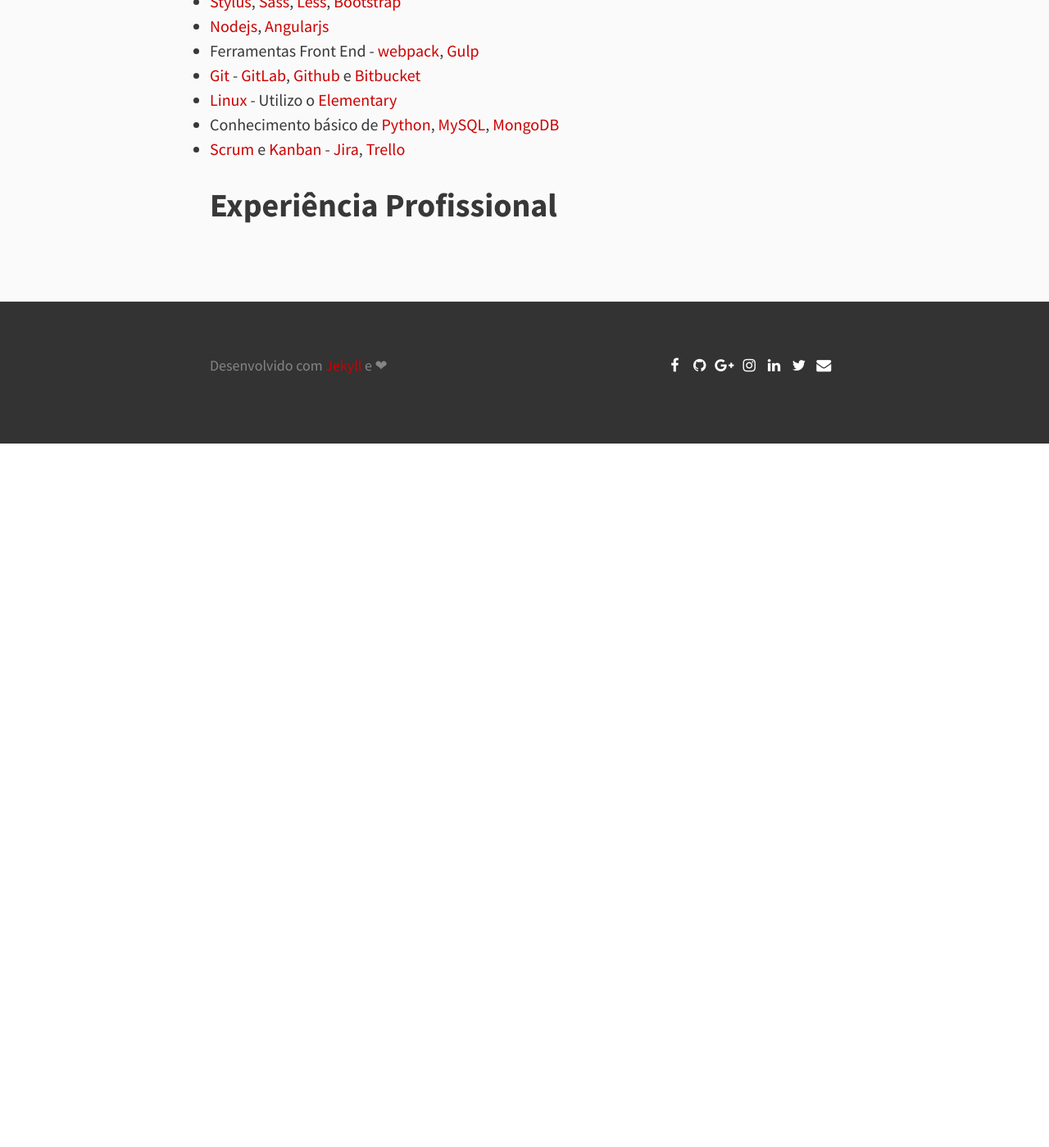
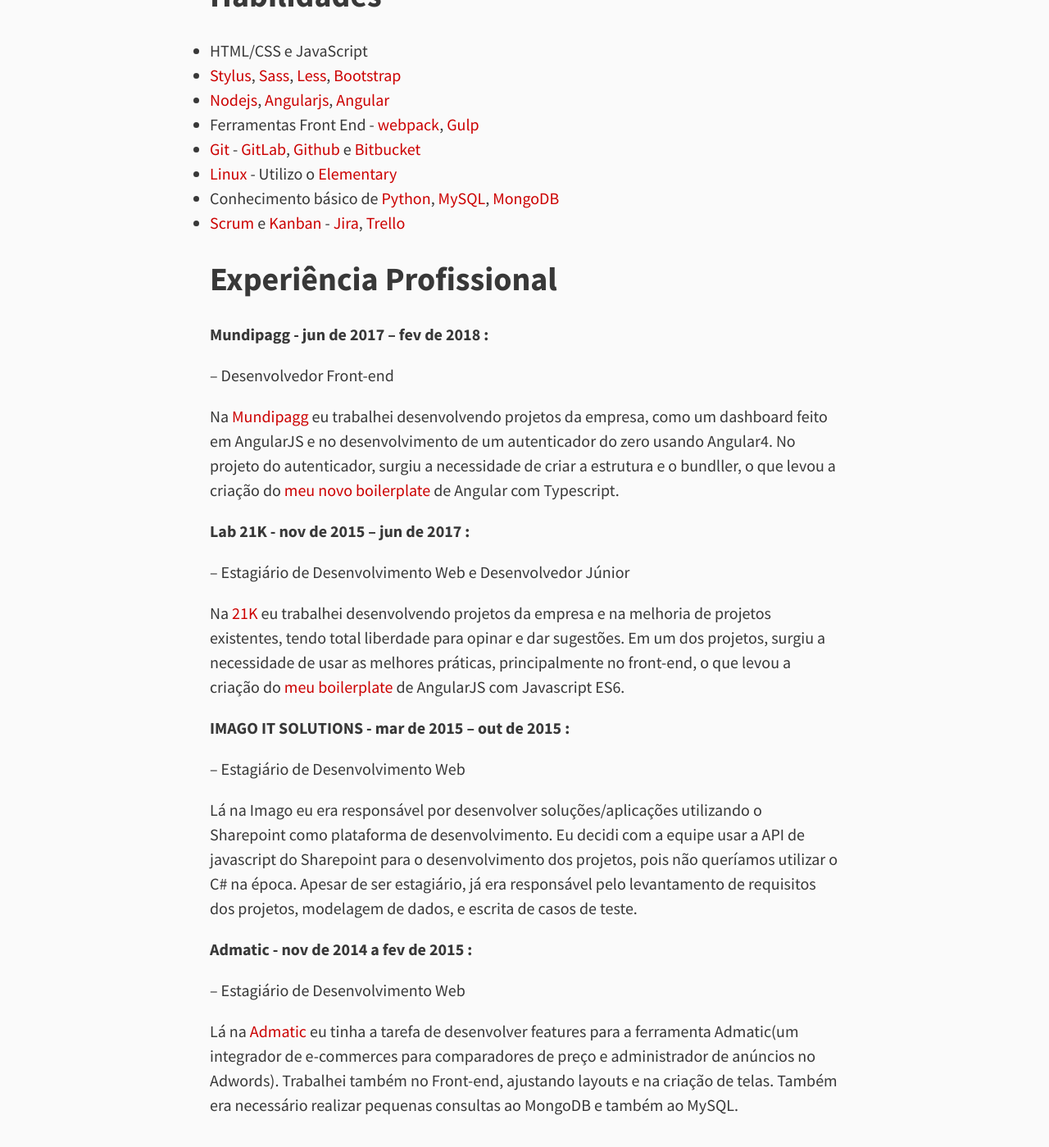
Before and after one commit to fabiomirandaa/fabiomirandaa.github.io, a Jekyll site: the page built from resume.md, in a window 1280 px wide and 1400 px high, scrolled down 1181 px. Shown: the whole window at 82% size. Built offline with Jekyll 4.4.1, drawn with Linux system fonts in a browser that asks for light colours; nearby versions of some CDN libraries; before the commit the page ends 1727 px from its top, so only the background shows below that; some of the changed text lies outside the part shown.

Commit message:
feat: Finalize RESUME

```diff
--- a/resume.md
+++ b/resume.md
@@ -16,13 +16,15 @@
 
 Desenvolvedor de Software atualmente focado em Front-End e com prazer pelo Back-End. Gosto de programar com as melhores práticas, mantendo assim o código em um bom nível.
 
-Tenho Conhecimento no ambiente JavaScript (AngularJS, automação com ferramentas como Gulp, webpack 1 e 2, NPM, Yarn e conhecimento com NodeJS, Express entre outros), HTML (também template engines), CSS (Sass, Stylus), noções de SEO, e outras.
+Tenho Conhecimento no ambiente JavaScript (AngularJS, Angular,  automação com ferramentas como Gulp, webpack 1 e 2, NPM, Yarn e conhecimento com NodeJS, Express entre outros), HTML (também template engines), CSS (Sass, Stylus), noções de SEO, e outras.
 
 [Mais sobre mim](https://fabiomiranda.me/about/)
 
 ## Alguns projetos:
 
-- [Boilerplate de Angular 1.x(ES6) com Webpack 2](https://github.com/fabiomirandaa/boilerplate-angular-es2015)
+- [Boilerplate de Angularjs(ES6) com Webpack 2](https://github.com/fabiomirandaa/boilerplate-angular-es2015)
+- [Boilerplate de Angular 4+ com Webpack(Sem Angular CLI)](https://github.com/fabiomirandaa/Angular4-boilerplate-webpack2)
+- [My Books- Aplicação de exemplo em Angular)](https://github.com/fabiomirandaa/my-books)
 - [Meu blog](https://github.com/fabiomirandaa/fabiomirandaa.github.io)
 - [Meus arquivos de instalação do ambiente de trabalho](https://github.com/fabiomirandaa/my-helpers)
 
@@ -30,7 +32,7 @@
 
 * HTML/CSS e JavaScript
 * [Stylus](https://learnboost.github.io/stylus/), [Sass](http://sass-lang.com/), [Less](http://lesscss.org/), [Bootstrap](http://getbootstrap.com/)
-* [Nodejs](https://nodejs.org/en/), [Angularjs](https://angularjs.org/)
+* [Nodejs](https://nodejs.org/en/), [Angularjs](https://angularjs.org/), [Angular](https://angular.io/)
 * Ferramentas Front End - [webpack](https://webpack.github.io/), [Gulp](http://gulpjs.com/)
 * [Git](https://git-scm.com/) - [GitLab](https://about.gitlab.com/), [Github](https://github.com) e [Bitbucket](https://bitbucket.org/)
 * [Linux](http://www.linuxfoundation.org/what-is-linux) - Utilizo o [Elementary](https://elementary.io/pt_BR/)
@@ -39,3 +41,27 @@
 
 
 ## Experiência Profissional
+
+**Mundipagg - jun de 2017 – fev de 2018 :**
+
+-- Desenvolvedor Front-end
+
+Na [Mundipagg](https://www.mundipagg.com/) eu trabalhei desenvolvendo projetos da empresa, como um dashboard feito em AngularJS e no desenvolvimento de um autenticador do zero usando Angular4. No projeto do autenticador, surgiu a necessidade de criar a estrutura e o bundller,  o que levou a criação do [meu novo boilerplate](https://github.com/fabiomirandaa/Angular4-boilerplate-webpack2) de Angular com Typescript.
+
+**Lab 21K - nov de 2015 – jun de 2017 :**
+
+-- Estagiário de Desenvolvimento Web e Desenvolvedor Júnior
+
+Na [21K](https://www.lab21k.com.br/) eu trabalhei desenvolvendo projetos da empresa e na melhoria de projetos existentes, tendo total liberdade para opinar e dar sugestões. Em um dos projetos, surgiu a necessidade de usar as melhores práticas, principalmente no front-end, o que levou a criação do [meu boilerplate](https://github.com/fabiomirandaa/boilerplate-angular-es6-webpack2) de AngularJS com Javascript ES6.
+
+ **IMAGO IT SOLUTIONS - mar de 2015 – out de 2015 :**
+
+-- Estagiário de Desenvolvimento Web
+
+Lá na Imago eu era responsável por desenvolver soluções/aplicações utilizando o Sharepoint como plataforma de desenvolvimento. Eu decidi com a equipe usar a API de javascript do Sharepoint para o desenvolvimento dos projetos, pois não queríamos utilizar o C# na época. Apesar de ser estagiário, já era responsável pelo levantamento de requisitos dos projetos, modelagem de dados, e escrita de casos de teste.
+
+**Admatic - nov de 2014 a fev de 2015 :**
+
+-- Estagiário de Desenvolvimento Web
+
+ Lá na [Admatic](https://www.admatic.com.br/) eu tinha a tarefa de desenvolver features para a ferramenta Admatic(um integrador de e-commerces para comparadores de preço e administrador de anúncios no Adwords). Trabalhei também no Front-end, ajustando layouts e na criação de telas. Também era necessário realizar pequenas consultas ao MongoDB e também ao MySQL.
```
